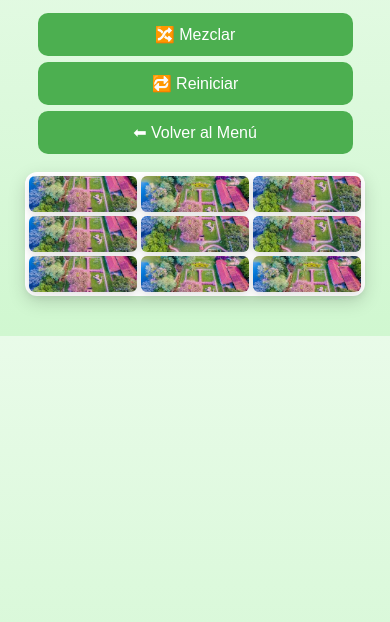
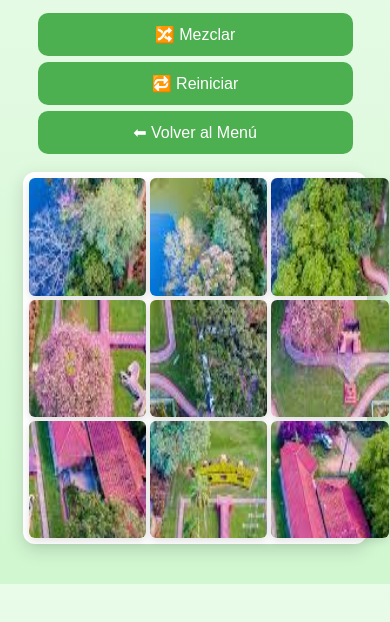
Before and after one commit to valeriadevcode/jardin-botanico, a plain HTML site: page rompecabezas.html in a window 390 px wide. Shown: the part 142-764 px from the top of the page. Drawn offline with Linux system fonts and the light colour scheme.

Commit message:
Actualizar CSS y hacer responsive todos los HTML en rompezabezas

```diff
--- a/css/rompecabezas.css
+++ b/css/rompecabezas.css
@@ -85,11 +85,7 @@ p { margin-top: 0; }
   cursor: pointer;
 }
 
-/* =========================================================
-   Media Queries - Pantallas Pequeñas / Móvil
-========================================================= */
 @media (max-width: 600px) {
-
   .controls button {
     width: 90%;
     font-size: 1em;
@@ -100,18 +96,15 @@ p { margin-top: 0; }
 
   .puzzle {
     width: 95%;
-    height: auto; /* altura automática para mantener proporción */
-    grid-template-columns: repeat(3, 1fr);
-    grid-template-rows: repeat(3, 1fr);
+    max-width: 360px; /* opcional, para no hacerla gigante */
     gap: 4px;
-    padding: 4px;
     margin-bottom: 20px;
   }
 
   .tile {
-    height: 0;
-    padding-top: 33%; /* mantiene proporción cuadrada (100/3) */
-    background-size: cover;
+    width: 100%;
+    aspect-ratio: 1 / 1; /* mantiene cuadrado sin padding hacks */
+    background-size: calc(100% * 3) calc(100% * 3); /* ajusta al tamaño de la celda */
   }
 
   .modal .modal-content {
```
